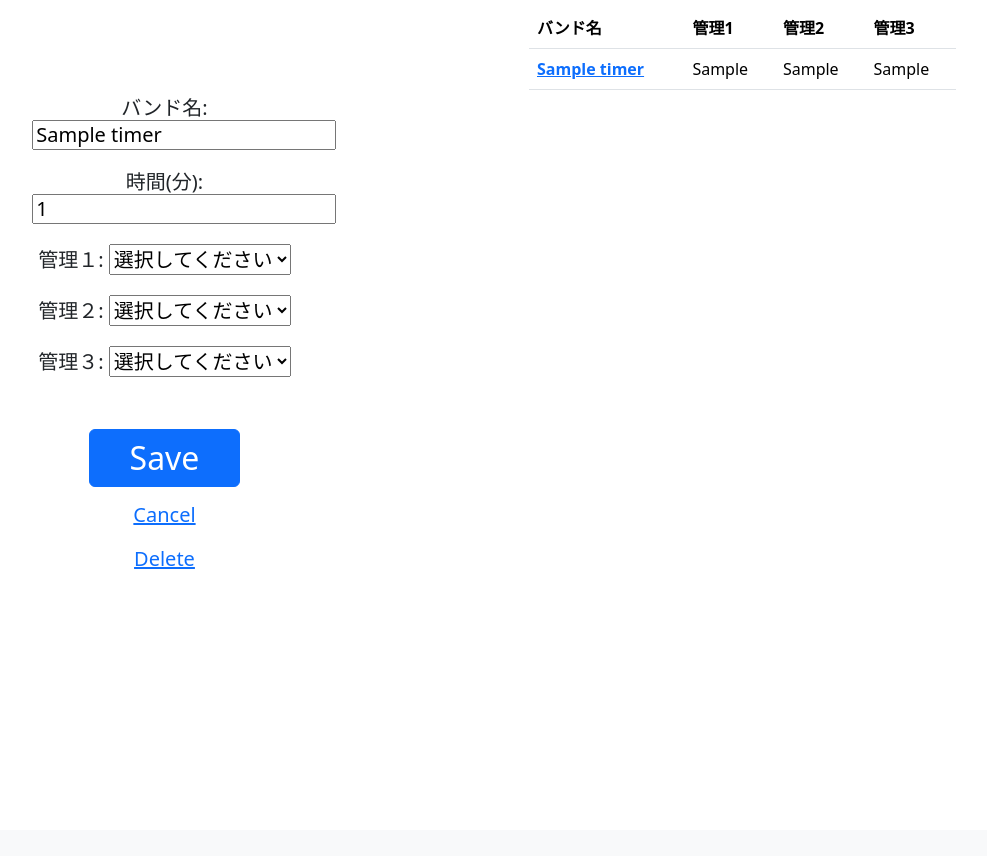
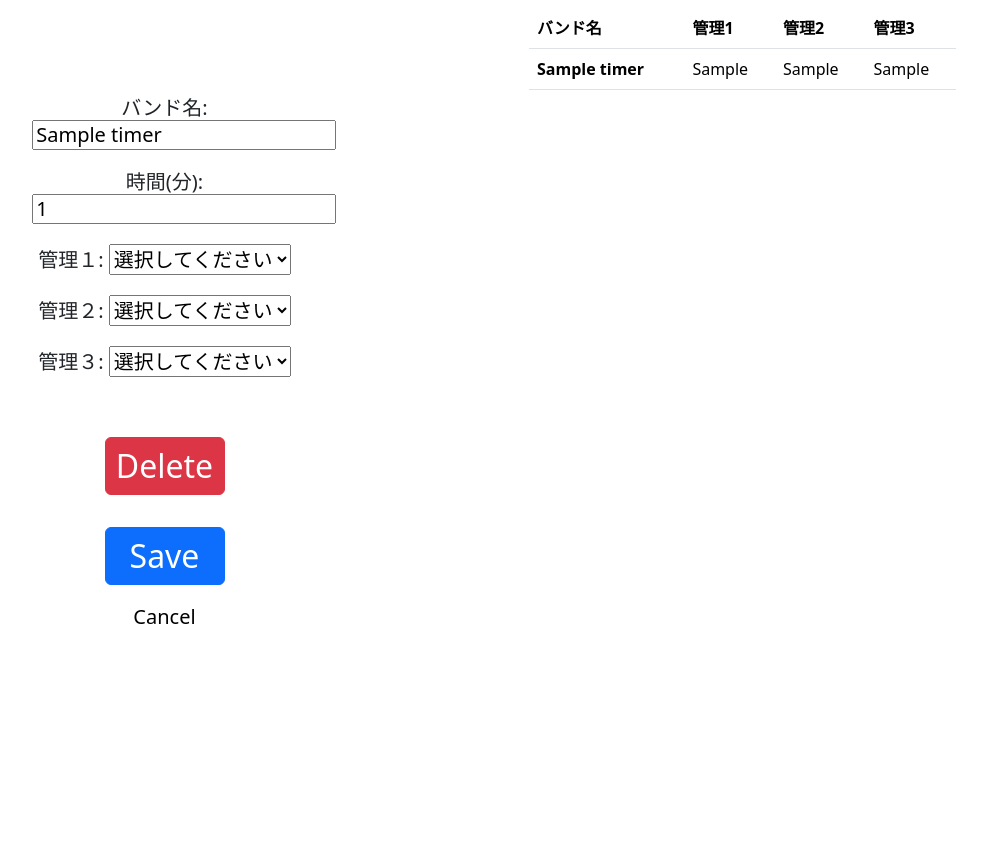
Before and after one commit to Mizuir0/EventManagementTimer, a Django app: page /edit/1/ in a window 1280 px wide. Shown: the part 57-913 px from the top of the page, without its empty margins (238-1225 px from the left). Before the commit the page ends 626 px from the top, so only its background shows below. Run offline with Django 4.2, Linux system fonts and the light colour scheme; tables that the repository leaves empty hold one stand-in row (values such as "Sample post").

Commit message:
編集画面のボタンの調整など

```diff
--- a/emt/statics/style.css
+++ b/emt/statics/style.css
@@ -7,16 +7,17 @@
   font-size: 10em;
 }
 
-.btn-primary {
+.btn {
   --bs-btn-font-size: 2rem;
   --bs-btn-padding-y: .25rem;
   --bs-btn-padding-x: 2.5rem;
 }
 
-.btn-danger {
-  --bs-btn-font-size: 2rem;
+.edit-btn {
+  margin: 1rem;
+  width: 120px;
   --bs-btn-padding-y: .25rem;
-  --bs-btn-padding-x: 1.5rem;
+  --bs-btn-padding-x: 0rem;
 }
 
 .mt-n3 {
@@ -44,10 +45,15 @@
 }
 
 .editable--form--btn {
-  padding: 2rem;
+  padding-top: 1.5rem;
 }
 
 form p {
   text-align: center;
   margin-bottom: 20px;
 }
+
+a {
+  text-decoration: none;
+  color: #000;
+}
--- a/emt/templates/pomodromo_timer.html
+++ b/emt/templates/pomodromo_timer.html
@@ -94,12 +94,12 @@
                                     <div class="h5 col-lg-12  mt-5 editable--form">
                                         {{ form.as_p }}
                                         <div class="editable--form--btn text-center">
-                                            <button class=" btn btn-primary" type="submit">Save</button>
+                                            <a href="{% url 'delete' timer.id %}" class="btn btn-danger edit-btn">
+                                                Delete
+                                            </a>
+                                            <button class=" btn btn-primary edit-btn" type="submit">Save</button>
                                             <a href='/'>
-                                                <p class="mt-3">Cancel</p>
-                                            </a>
-                                            <a href="{% url 'delete' timer.id %}">
-                                                <p>Delete</p>
+                                                <p class="mt-1">Cancel</p>
                                             </a>
                                         </div>
                                     </div>
```
